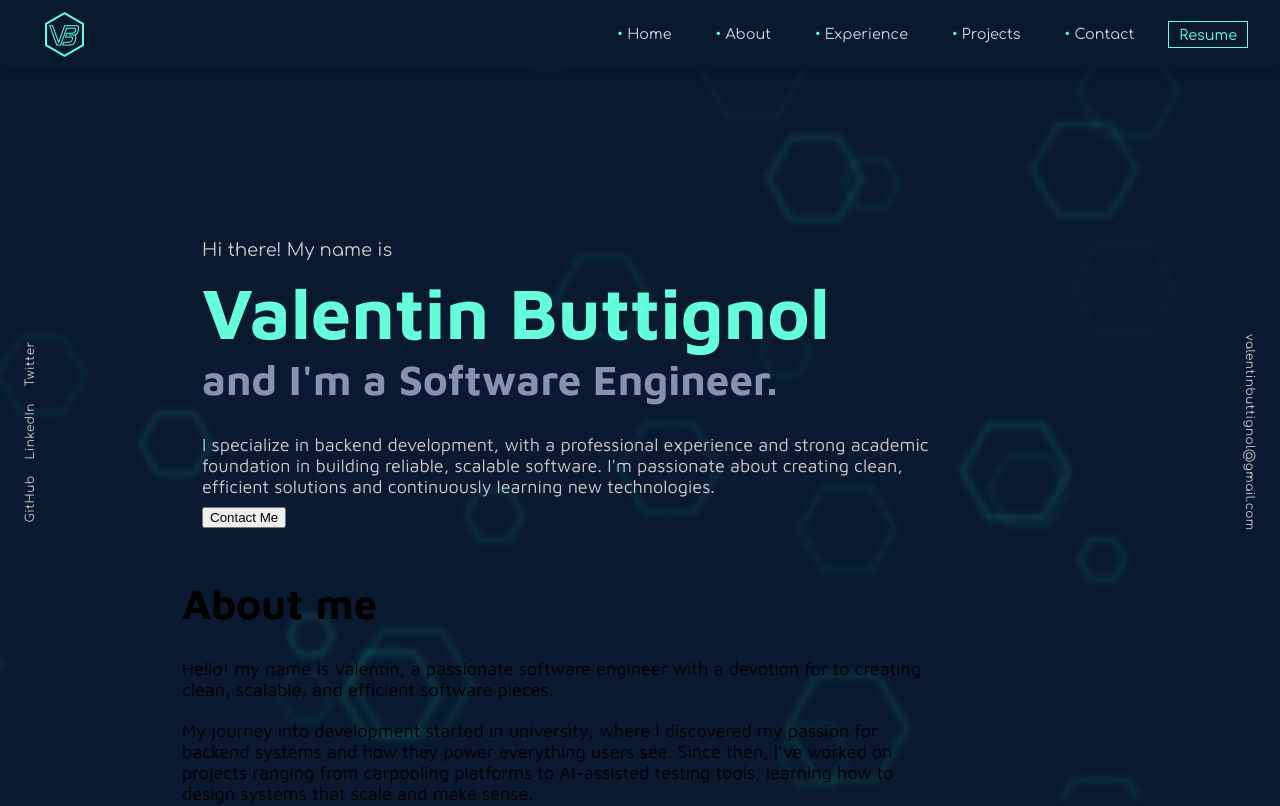
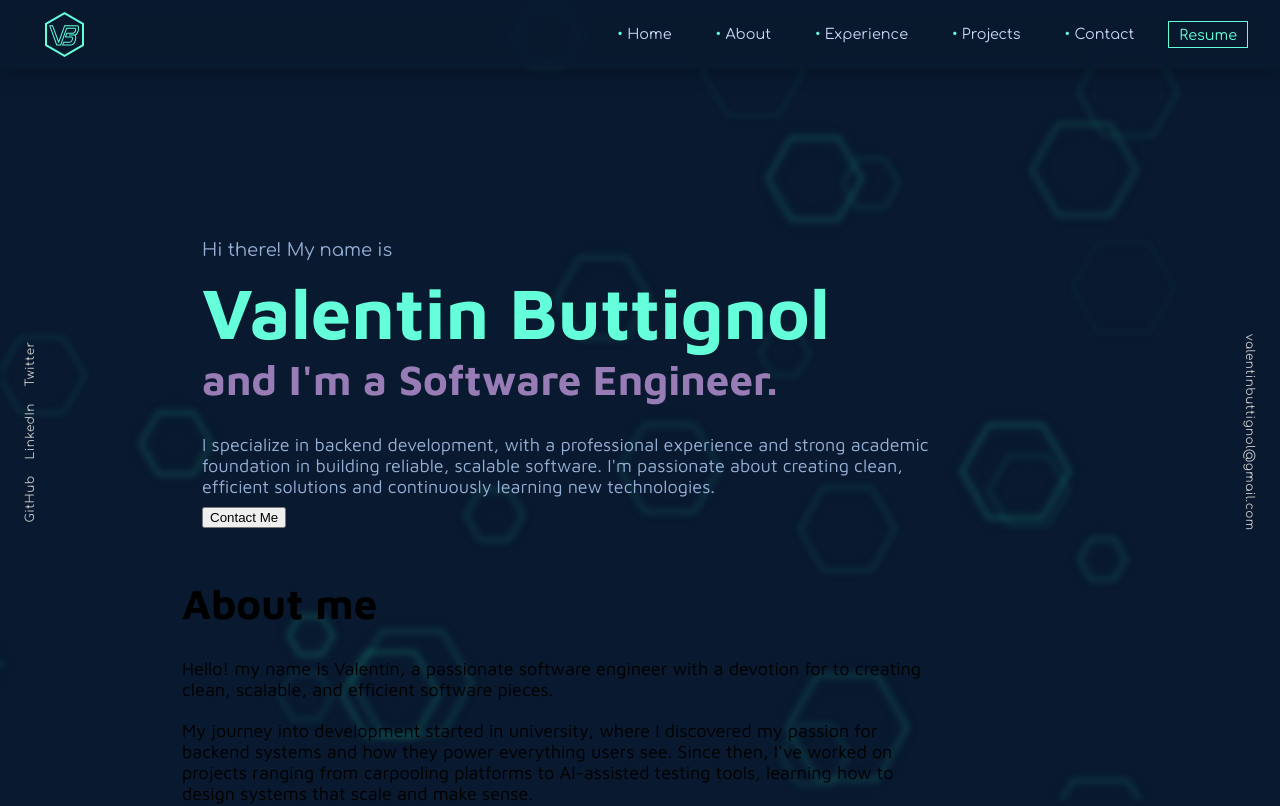
Before and after one commit to ValenButtignol/vbuttignol-portfolio, a React (Vite) app: page / in a window 1280 px wide. Shown: the top 806 px of the page. Built offline with nearby package versions, Linux system fonts and the light colour scheme.

Commit message:
update color fonts

```diff
--- a/src/index.css
+++ b/src/index.css
@@ -11,7 +11,7 @@ html, body {
 }
 
 .gray-font {
-  color: #c9c9ca;
+  color: #94afd4;
 }
 
 .smoothgray-font {
@@ -19,7 +19,7 @@ html, body {
 }
 
 .darkpurple-font {
-  color: #8892b0;
+  color: #987cb5;
 }
 
 .elegant-font {
```
